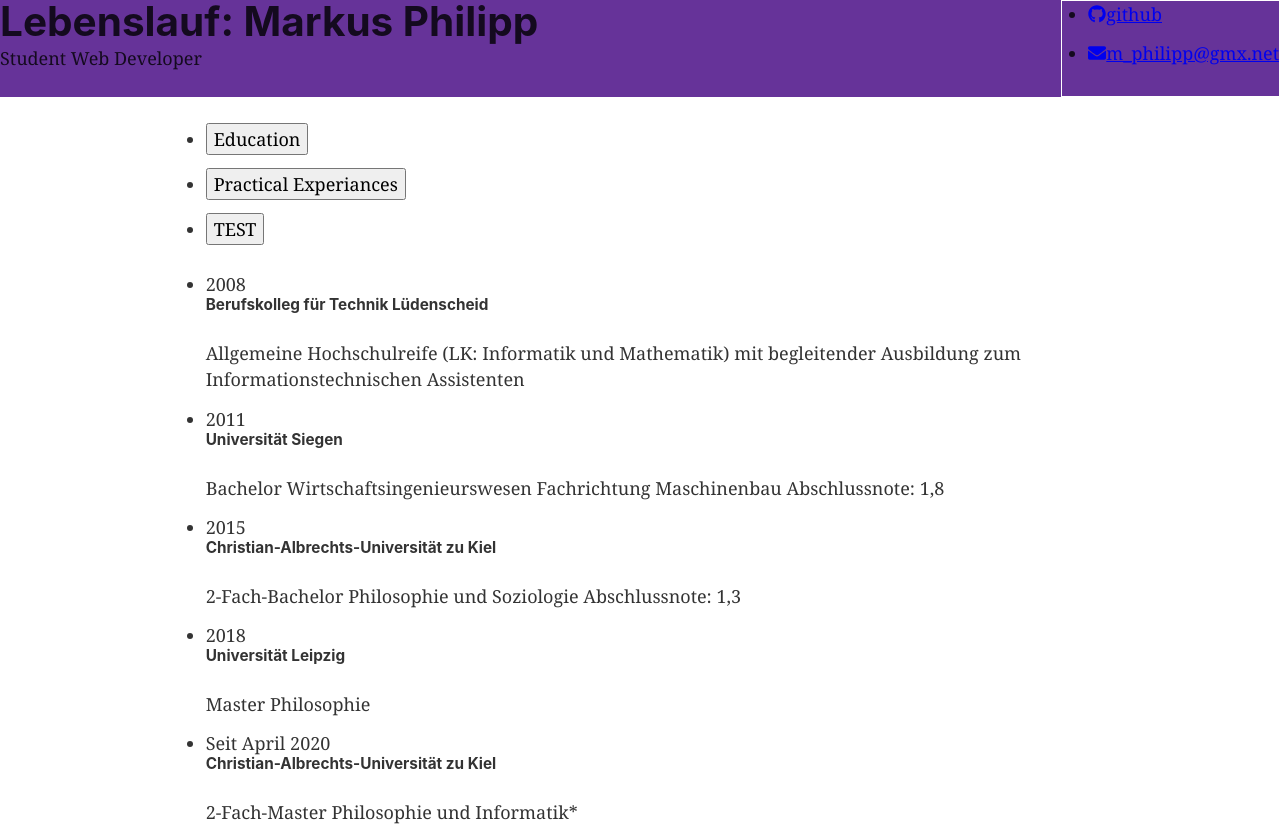
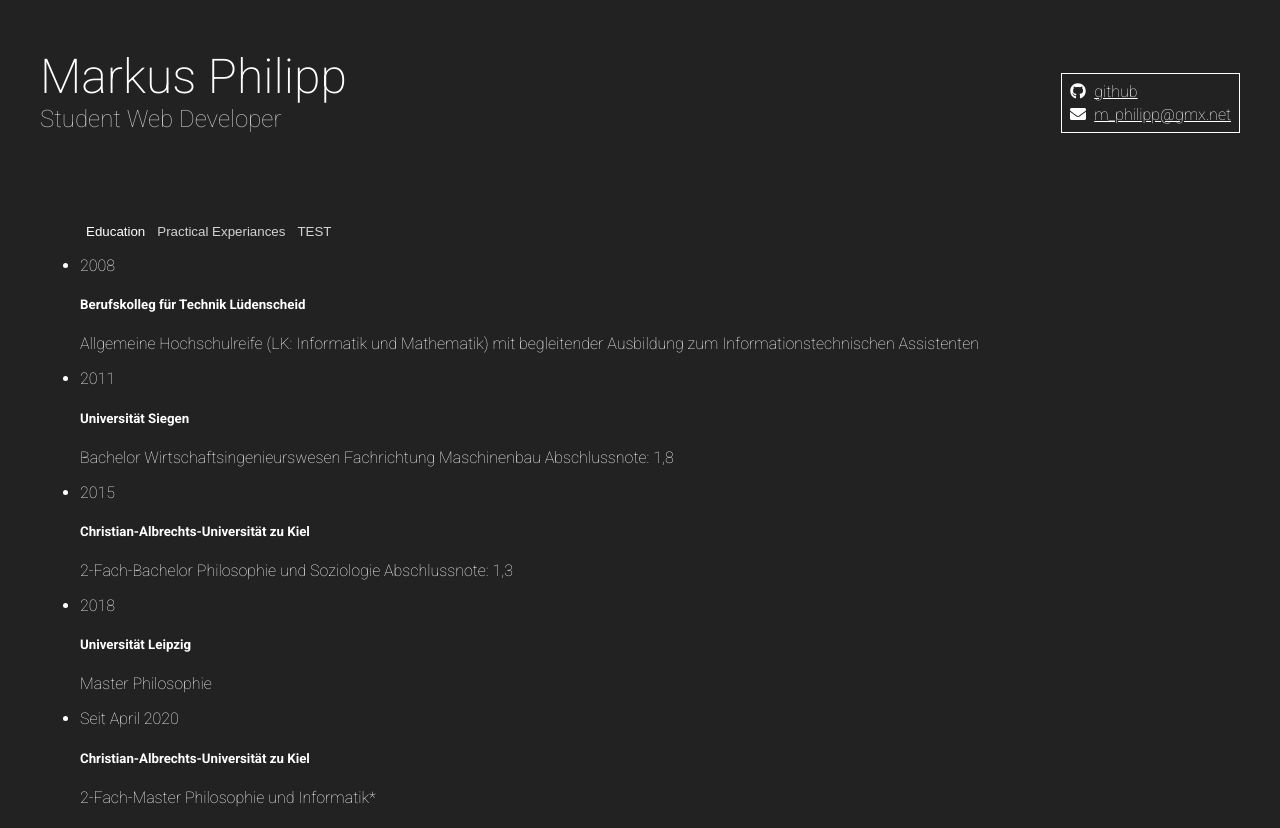
Before and after one commit to markusphil/personal-homepage, a Gatsby site in the folder frontend/: page / in a window 1280 px wide. Shown: the top 828 px of the page. Built offline with nearby package versions, Linux system fonts and the light colour scheme; Gatsby itself is replaced by a stand-in of ours.

Commit message:
add styledComponents + Fonts

```diff
--- a/frontend/gatsby-browser.js
+++ b/frontend/gatsby-browser.js
@@ -5,3 +5,5 @@
  */
 
 // You can delete this file if you're not using it
+
+import "typeface-roboto"
--- a/frontend/gatsby-config.js
+++ b/frontend/gatsby-config.js
@@ -1,7 +1,8 @@
 module.exports = {
   siteMetadata: {
-    title: `Lebenslauf: Markus Philipp`,
-    description: `finally a fancy Web-based CV with gatsbyJS`,
+    title: `Markus Philipp`,
+    subtitle: `Student Web Developer`,
+    description: `My fancy web-based CV with gatsbyJS using react, graphQL and styled-components`,
     author: `Markus Philipp`,
   },
   plugins: [
@@ -14,6 +15,7 @@ module.exports = {
       },
     },
     `gatsby-transformer-sharp`,
+    `gatsby-plugin-styled-components`,
     `gatsby-plugin-sharp`,
     {
       resolve: `gatsby-plugin-manifest`,
--- a/frontend/package.json
+++ b/frontend/package.json
@@ -9,19 +9,23 @@
     "@fortawesome/free-brands-svg-icons": "^5.14.0",
     "@fortawesome/free-solid-svg-icons": "^5.14.0",
     "@fortawesome/react-fontawesome": "^0.1.11",
+    "babel-plugin-styled-components": "^1.11.1",
     "gatsby": "^2.19.45",
     "gatsby-image": "^2.2.44",
     "gatsby-plugin-manifest": "^2.2.48",
     "gatsby-plugin-offline": "^3.0.41",
     "gatsby-plugin-react-helmet": "^3.1.24",
     "gatsby-plugin-sharp": "^2.4.13",
+    "gatsby-plugin-styled-components": "^3.3.10",
     "gatsby-source-filesystem": "^2.1.56",
     "gatsby-transformer-json": "^2.4.11",
     "gatsby-transformer-sharp": "^2.3.19",
     "prop-types": "^15.7.2",
     "react": "^16.12.0",
     "react-dom": "^16.12.0",
-    "react-helmet": "^5.2.1"
+    "react-helmet": "^5.2.1",
+    "styled-components": "^5.1.1",
+    "typeface-roboto": "^0.0.75"
   },
   "devDependencies": {
     "prettier": "^1.19.1"
--- a/frontend/src/components/cv/contactBox.js
+++ b/frontend/src/components/cv/contactBox.js
@@ -1,5 +1,25 @@
 import React from "react"
 import { FontAwesomeIcon } from "@fortawesome/react-fontawesome"
+import styled from "styled-components"
+import { borders } from "../styled/variables"
+
+const StyledContactBox = styled.ul`
+  padding: 0.5rem;
+  margin: 0;
+  ${borders.BORDER};
+
+  li {
+    list-style: none;
+  }
+
+  li:not(:last-child) {
+    margin-bottom: 0.25rem;
+  }
+
+  a span {
+    margin-left: 0.5rem;
+  }
+`
 
 const ContactBox = ({ entries }) => {
   const content = entries.map(({ icon, name, url }) => (
@@ -11,11 +31,7 @@ const ContactBox = ({ entries }) => {
     </li>
   ))
 
-  return (
-    <div style={{ border: `1px solid white` }}>
-      <ul>{content}</ul>
-    </div>
-  )
+  return <StyledContactBox>{content}</StyledContactBox>
 }
 
 export default ContactBox
--- a/frontend/src/components/general/tabList.js
+++ b/frontend/src/components/general/tabList.js
@@ -1,17 +1,33 @@
 import React, { useState } from "react"
+
+// TODO: use styledComonents ?
 
 const TabList = ({ children }) => {
   const [activeTab, setActiveTab] = useState(0)
   const headlines = children.map((child, index) => (
-    <li key={index}>
-      <button onClick={() => setActiveTab(index)}>{child.props.title}</button>
+    <li
+      key={index}
+      style={{
+        listStyle: "none",
+      }}
+    >
+      <button
+        style={{
+          background: "none",
+          border: "none",
+          color: index === activeTab ? "white" : "lightgray",
+        }}
+        onClick={() => setActiveTab(index)}
+      >
+        {child.props.title}
+      </button>
     </li>
   ))
 
   // render active elements
   return (
     <React.Fragment>
-      <ul>{headlines}</ul>
+      <ul style={{ display: "flex" }}>{headlines}</ul>
       {children[activeTab]}
     </React.Fragment>
   )
--- a/frontend/src/components/header.js
+++ b/frontend/src/components/header.js
@@ -3,7 +3,31 @@ import React from "react"
 import ContactBox from "./cv/contactBox"
 import { graphql, useStaticQuery } from "gatsby"
 
-const Header = ({ siteTitle }) => {
+import { Row, Col } from "./styled/general"
+import { colors } from "./styled/variables"
+import styled from "styled-components"
+
+const Title = styled(Col)`
+  h1 {
+    color: ${colors.TEXT};
+    font-weight: 200;
+    font-size: 3rem;
+    margin: 0;
+  }
+  p {
+    color: ${colors.TEXT_LIGHT};
+    font-weight: 100;
+    font-size: 1.5rem;
+  }
+`
+
+const StyledHeader = styled.header`
+  max-width: 1200px;
+  margin: auto;
+  padding: 3rem 2rem;
+`
+
+const Header = ({ siteTitle, siteSubTitle }) => {
   const data = useStaticQuery(graphql`
     query {
       allContactJson {
@@ -20,20 +44,19 @@ const Header = ({ siteTitle }) => {
   `)
 
   return (
-    <header
-      style={{
-        background: `rebeccapurple`,
-        marginBottom: `1.45rem`,
-        display: `flex`,
-        justifyContent: `space-between`,
-      }}
-    >
-      <div>
-        <h1 style={{ margin: 0 }}>{siteTitle}</h1>
-        <p className="subtitle">Student Web Developer</p>
-      </div>
-      <ContactBox entries={data.allContactJson.edges.map(edge => edge.node)} />
-    </header>
+    <StyledHeader>
+      <Row alignItems="center">
+        <Title>
+          <h1>{siteTitle}</h1>
+          <p>{siteSubTitle}</p>
+        </Title>
+        <Col isFixed>
+          <ContactBox
+            entries={data.allContactJson.edges.map(edge => edge.node)}
+          />
+        </Col>
+      </Row>
+    </StyledHeader>
   )
 }
 Header.propTypes = {
--- a/frontend/src/components/layout.css
+++ b/frontend/src/components/layout.css
@@ -7,6 +7,8 @@ body {
   margin: 0;
   -webkit-font-smoothing: antialiased;
   -moz-osx-font-smoothing: grayscale;
+  background-color: #222;
+  color: white;
 }
 article,
 aside,
@@ -199,7 +201,7 @@ html {
   box-sizing: inherit;
 }
 body {
-  color: hsla(0, 0%, 0%, 0.8);
+  /* color: hsla(0, 0%, 0%, 0.8);*/
   font-family: georgia, serif;
   font-weight: normal;
   word-wrap: break-word;
@@ -230,8 +232,8 @@ h1 {
   padding-top: 0;
   margin-bottom: 1.45rem;
   color: inherit;
-  font-family: -apple-system, BlinkMacSystemFont, Segoe UI, Roboto, Oxygen,
-    Ubuntu, Cantarell, Fira Sans, Droid Sans, Helvetica Neue, sans-serif;
+  font-family: -apple-system, BlinkMacSystemFont, Segoe UI, Roboto, Oxygen, Ubuntu, Cantarell, Fira Sans, Droid Sans,
+    Helvetica Neue, sans-serif;
   font-weight: bold;
   text-rendering: optimizeLegibility;
   font-size: 2.25rem;
@@ -247,8 +249,8 @@ h2 {
   padding-top: 0;
   margin-bottom: 1.45rem;
   color: inherit;
-  font-family: -apple-system, BlinkMacSystemFont, Segoe UI, Roboto, Oxygen,
-    Ubuntu, Cantarell, Fira Sans, Droid Sans, Helvetica Neue, sans-serif;
+  font-family: -apple-system, BlinkMacSystemFont, Segoe UI, Roboto, Oxygen, Ubuntu, Cantarell, Fira Sans, Droid Sans,
+    Helvetica Neue, sans-serif;
   font-weight: bold;
   text-rendering: optimizeLegibility;
   font-size: 1.62671rem;
@@ -264,8 +266,8 @@ h3 {
   padding-top: 0;
   margin-bottom: 1.45rem;
   color: inherit;
-  font-family: -apple-system, BlinkMacSystemFont, Segoe UI, Roboto, Oxygen,
-    Ubuntu, Cantarell, Fira Sans, Droid Sans, Helvetica Neue, sans-serif;
+  font-family: -apple-system, BlinkMacSystemFont, Segoe UI, Roboto, Oxygen, Ubuntu, Cantarell, Fira Sans, Droid Sans,
+    Helvetica Neue, sans-serif;
   font-weight: bold;
   text-rendering: optimizeLegibility;
   font-size: 1.38316rem;
@@ -281,8 +283,8 @@ h4 {
   padding-top: 0;
   margin-bottom: 1.45rem;
   color: inherit;
-  font-family: -apple-system, BlinkMacSystemFont, Segoe UI, Roboto, Oxygen,
-    Ubuntu, Cantarell, Fira Sans, Droid Sans, Helvetica Neue, sans-serif;
+  font-family: -apple-system, BlinkMacSystemFont, Segoe UI, Roboto, Oxygen, Ubuntu, Cantarell, Fira Sans, Droid Sans,
+    Helvetica Neue, sans-serif;
   font-weight: bold;
   text-rendering: optimizeLegibility;
   font-size: 1rem;
@@ -298,8 +300,8 @@ h5 {
   padding-top: 0;
   margin-bottom: 1.45rem;
   color: inherit;
-  font-family: -apple-system, BlinkMacSystemFont, Segoe UI, Roboto, Oxygen,
-    Ubuntu, Cantarell, Fira Sans, Droid Sans, Helvetica Neue, sans-serif;
+  font-family: -apple-system, BlinkMacSystemFont, Segoe UI, Roboto, Oxygen, Ubuntu, Cantarell, Fira Sans, Droid Sans,
+    Helvetica Neue, sans-serif;
   font-weight: bold;
   text-rendering: optimizeLegibility;
   font-size: 0.85028rem;
@@ -315,8 +317,8 @@ h6 {
   padding-top: 0;
   margin-bottom: 1.45rem;
   color: inherit;
-  font-family: -apple-system, BlinkMacSystemFont, Segoe UI, Roboto, Oxygen,
-    Ubuntu, Cantarell, Fira Sans, Droid Sans, Helvetica Neue, sans-serif;
+  font-family: -apple-system, BlinkMacSystemFont, Segoe UI, Roboto, Oxygen, Ubuntu, Cantarell, Fira Sans, Droid Sans,
+    Helvetica Neue, sans-serif;
   font-weight: bold;
   text-rendering: optimizeLegibility;
   font-size: 0.78405rem;
@@ -592,8 +594,8 @@ tt,
 code {
   background-color: hsla(0, 0%, 0%, 0.04);
   border-radius: 3px;
-  font-family: "SFMono-Regular", Consolas, "Roboto Mono", "Droid Sans Mono",
-    "Liberation Mono", Menlo, Courier, monospace;
+  font-family: "SFMono-Regular", Consolas, "Roboto Mono", "Droid Sans Mono", "Liberation Mono", Menlo, Courier,
+    monospace;
   padding: 0;
   padding-top: 0.2em;
   padding-bottom: 0.2em;
--- a/frontend/src/components/layout.js
+++ b/frontend/src/components/layout.js
@@ -10,7 +10,9 @@ import PropTypes from "prop-types"
 import { useStaticQuery, graphql } from "gatsby"
 
 import Header from "./header"
-import "./layout.css"
+import { Container } from "./styled/general"
+import GlobalStyle from "./styled/global"
+//import "./layout.css"
 
 import { library } from "@fortawesome/fontawesome-svg-core"
 import { faGithub } from "@fortawesome/free-brands-svg-icons"
@@ -23,6 +25,7 @@ const Layout = ({ children }) => {
       site {
         siteMetadata {
           title
+          subtitle
         }
       }
     }
@@ -30,21 +33,19 @@ const Layout = ({ children }) => {
 
   return (
     <>
-      <Header siteTitle={data.site.siteMetadata.title} />
-      <div
-        style={{
-          margin: `0 auto`,
-          maxWidth: 960,
-          padding: `0 1.0875rem 1.45rem`,
-        }}
-      >
+      <GlobalStyle />
+      <Header
+        siteTitle={data.site.siteMetadata.title}
+        siteSubTitle={data.site.siteMetadata.subtitle}
+      />
+      <Container>
         <main>{children}</main>
         <footer>
           © {new Date().getFullYear()}, Built with
           {` `}
           <a href="https://www.gatsbyjs.org">Gatsby</a>
         </footer>
-      </div>
+      </Container>
     </>
   )
 }
--- /dev/null
+++ b/frontend/src/components/styled/general.js
@@ -0,0 +1,34 @@
+import styled from "styled-components"
+
+export const Row = styled.div`
+  display: flex;
+  margin: 0 -0.5rem;
+  flex-wrap: wrap;
+  align-items: ${props => props.alignItems || "flex-start"};
+  justify-content: ${props => props.justifyContent || "space-between"};
+`
+
+export const Col = styled.div`
+  flex: ${props => (props.isFixed ? "0 0" : "1 1")}
+    ${props => props.width || "auto"};
+  padding: 0 0.5rem;
+
+  ${props =>
+    (props.widthMd && !props.width) ||
+    (props.width !== props.widthMd &&
+      `@media screen and (min-width: 700px) {
+           flex: 1 1 ${props => props.widthMd};
+         }`)}
+
+  ${props =>
+    (props.widthLg && !props.width) ||
+    (props.width !== props.widthLg &&
+      `@media screen and (min-width: 1000px) {
+            flex: 1 1 ${props => props.widthLg};
+            }`)}
+`
+export const Container = styled.div`
+  max-width: 1200px;
+  margin: auto;
+  padding: 0 2rem;
+`
--- /dev/null
+++ b/frontend/src/components/styled/global.js
@@ -0,0 +1,39 @@
+import { createGlobalStyle } from "styled-components"
+import { colors } from "./variables"
+
+// TODO: add
+
+export default createGlobalStyle`
+body {
+  margin: 0;
+  -webkit-font-smoothing: antialiased;
+  -moz-osx-font-smoothing: grayscale;
+  background-color: ${colors.BACKGROUND};
+  color: ${colors.TEXT};
+  font-family: roboto, sans-serif;
+  font-weight: 100;
+  word-wrap: break-word;
+}
+
+button{
+    cursor:pointer;
+}
+
+a{
+    color: ${colors.TEXT};
+    cursor: pointer;
+}
+
+a:visited {
+    color: ${colors.TEXT_LIGHTER};
+}
+
+p{
+    margin-top:0
+}
+
+
+
+
+
+`
--- /dev/null
+++ b/frontend/src/components/styled/variables.js
@@ -0,0 +1,13 @@
+//colors
+const BACKGROUND = "#222"
+const TEXT = "white"
+const TEXT_LIGHT = "#C4C4C4"
+const TEXT_LIGHTER = "#B2B2B2"
+
+export const colors = { BACKGROUND, TEXT, TEXT_LIGHT, TEXT_LIGHTER }
+
+//borders
+const BORDER = `border: 1px solid ${TEXT}`
+const BORDER_BOTTOM = `border-bottom: 1px solid ${TEXT}`
+
+export const borders = { BORDER, BORDER_BOTTOM }
--- a/frontend/src/pages/index.js
+++ b/frontend/src/pages/index.js
@@ -8,10 +8,14 @@ import TimeLine from "../components/cv/timeline/timeLine"
 import SkillList from "../components/cv/skills/SkillList"
 import TabList from "../components/general/tabList"
 
+import { Row, Col } from "../components/styled/general"
+
 const IndexPage = ({ data }) => (
   <Layout>
-    <SEO title="Home" />
-    <div className="col-lg-8">
+    <SEO title="Lebenslauf: Markus Philipp" />
+
+    <Row>
+      <Col widthMd="75%">
         <TabList>
           <TimeLine
             title={"Education"}
@@ -23,10 +27,11 @@ const IndexPage = ({ data }) => (
           />
           <div title={"TEST"}>TEST</div>
         </TabList>
-    </div>
-    <div className="col-lg-4">
+      </Col>
+      <Col widthMd="25%">
         <SkillList skillCats={data.allSkillsJson.edges.map(e => e.node)} />
-    </div>
+      </Col>
+    </Row>
   </Layout>
 )
 
```
Also changed, not shown: 1 other file. Lines whose indentation alone changed are shown as unchanged.
